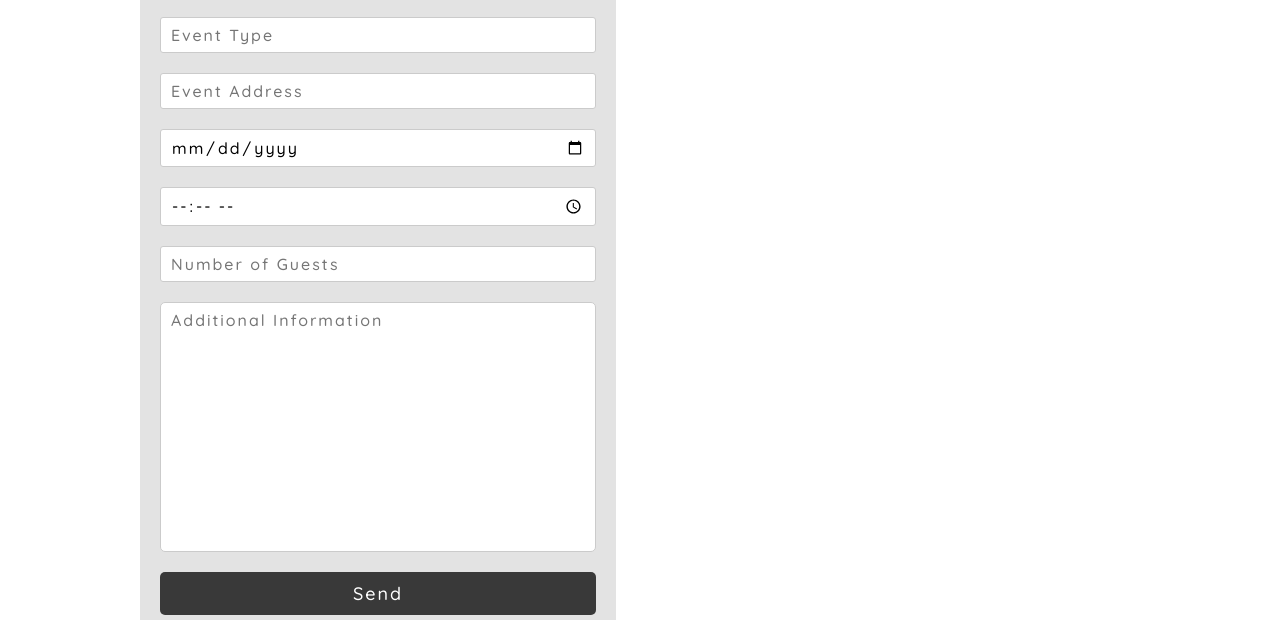
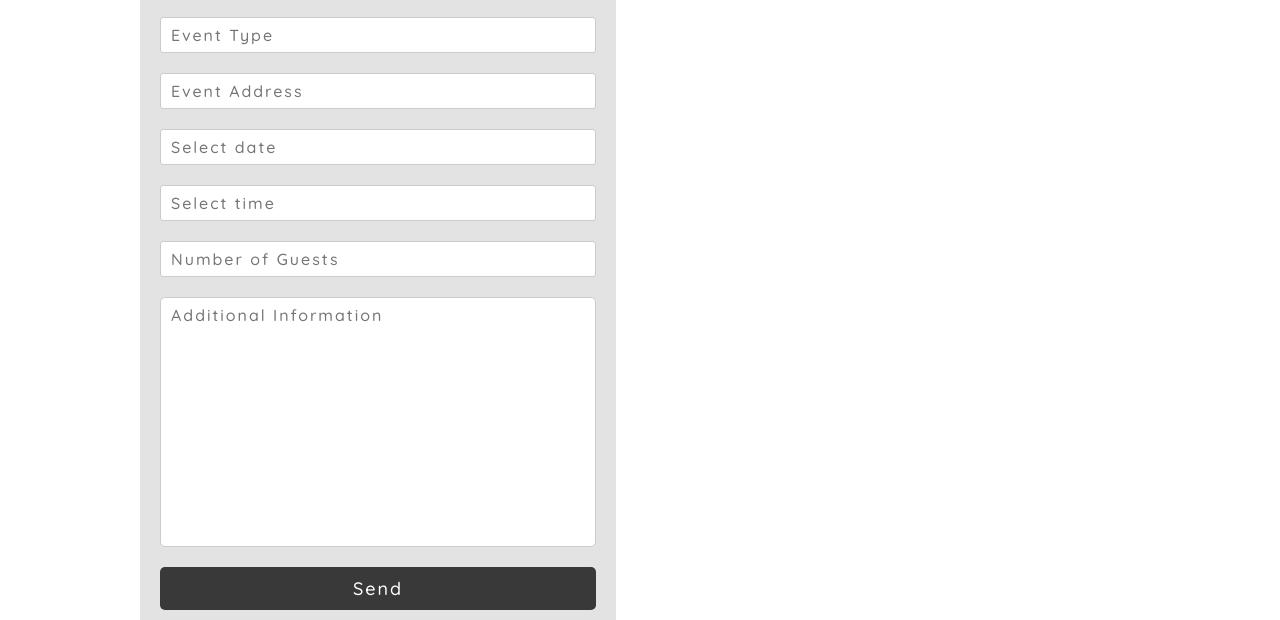
Before and after one commit to kairblarson/snackin_sammys, a website: page index.html in a window 1280 px wide. Shown: the part 2065-2685 px from the top of the page. Drawn offline with nearby package versions, Linux system fonts and the light colour scheme; a web font is replaced by a local one.

Commit message:
used flatpickr for couple inputs

```diff
--- a/index.html
+++ b/index.html
@@ -10,6 +10,7 @@
             href="https://fonts.googleapis.com/css2?family=Courgette&family=Italiana&family=Kaushan+Script&family=Merienda:wght@300..900&family=Oswald:wght@200..700&family=Philosopher:ital,wght@0,400;0,700;1,400;1,700&family=Quicksand:wght@300..700&family=Work+Sans:ital,wght@0,100..900;1,100..900&family=Yellowtail&display=swap"
             rel="stylesheet"
         />
+        <link rel="stylesheet" href="https://cdn.jsdelivr.net/npm/flatpickr/dist/flatpickr.min.css" />
         <script src="https://js.stripe.com/v3/"></script>
         <link rel="icon" type="image/x-icon" href="images/favicon.ico?vers=3" />
         <script type="text/javascript" src="https://cdn.emailjs.com/dist/email.min.js"></script>
@@ -85,11 +86,11 @@
                             offerings to their specific needs and preferences. From elegant plated dinners to vibrant buffet spreads, we take pride in delivering a seamless and enjoyable dining
                             experience.
                             <br /><br />
-                            At Snackin Sammy's, we source the finest ingredients to ensure the highest quality in every bite. Our chefs are skilled in a variety of cuisines, allowing us
-                            to create diverse menus that cater to all tastes. We believe in sustainability and strive to incorporate locally-sourced and seasonal produce into our dishes whenever
-                            possible.
+                            At Snackin Sammy's, we source the finest ingredients to ensure the highest quality in every bite. Our chefs are skilled in a variety of cuisines, allowing us to create
+                            diverse menus that cater to all tastes. We believe in sustainability and strive to incorporate locally-sourced and seasonal produce into our dishes whenever possible.
                             <br /><br />
-                            Thank you for considering Snackin Sammy's for your next event. We look forward to the opportunity to serve you and create unforgettable culinary moments. Contact us today to discuss how we can make your occasion truly special.
+                            Thank you for considering Snackin Sammy's for your next event. We look forward to the opportunity to serve you and create unforgettable culinary moments. Contact us today
+                            to discuss how we can make your occasion truly special.
                             <br /><br />
                         </p>
                     </div>
@@ -117,8 +118,10 @@
                             <input placeholder="Phone Number" id="phone_no" name="phone_no" class="text-inputs" type="number" />
                             <input placeholder="Event Type" id="event_type" name="event_type" class="text-inputs" />
                             <input placeholder="Event Address" id="event_address" name="event_address" class="text-inputs" />
-                            <input id="event_date" name="event_date" class="text-inputs" type="date" />
-                            <input id="event_time" name="event_time" class="text-inputs" type="time" />
+                            <!-- <input id="event_date" name="event_date" class="text-inputs" type="date" />
+                            <input id="event_time" name="event_time" class="text-inputs" type="time" /> -->
+                            <input id="event_date" name="event_date" class="text-inputs" type="text" placeholder="Select date" />
+                            <input id="event_time" name="event_time" class="text-inputs" type="text" placeholder="Select time" />
                             <input placeholder="Number of Guests" id="no_of_guests" name="no_of_guests" class="text-inputs" type="number" />
                             <textarea placeholder="Additional Information" id="additional_info" name="additional_info"></textarea>
                             <button class="send-msg-btn" id="send-msg-btn" type="submit">
@@ -172,4 +175,17 @@
     </body>
     <script src="https://ajax.googleapis.com/ajax/libs/jquery/3.6.0/jquery.min.js"></script>
     <script src="script.js?vers=11"></script>
+    <script src="https://cdn.jsdelivr.net/npm/flatpickr"></script>
+    <script>
+        flatpickr("#event_date", {
+            dateFormat: "Y-m-d", // same format as input[type=date]
+        });
+
+        flatpickr("#event_time", {
+            enableTime: true,
+            noCalendar: true,
+            dateFormat: "H:i", // 24-hour format like input[type=time]
+            time_24hr: true,
+        });
+    </script>
 </html>
--- a/styles.css
+++ b/styles.css
@@ -503,6 +503,7 @@ p {
     width: 100%;
     background-color: white;
     box-sizing: border-box;
+    height: 36px;
 }
 input:focus,
 textarea:focus {
```
